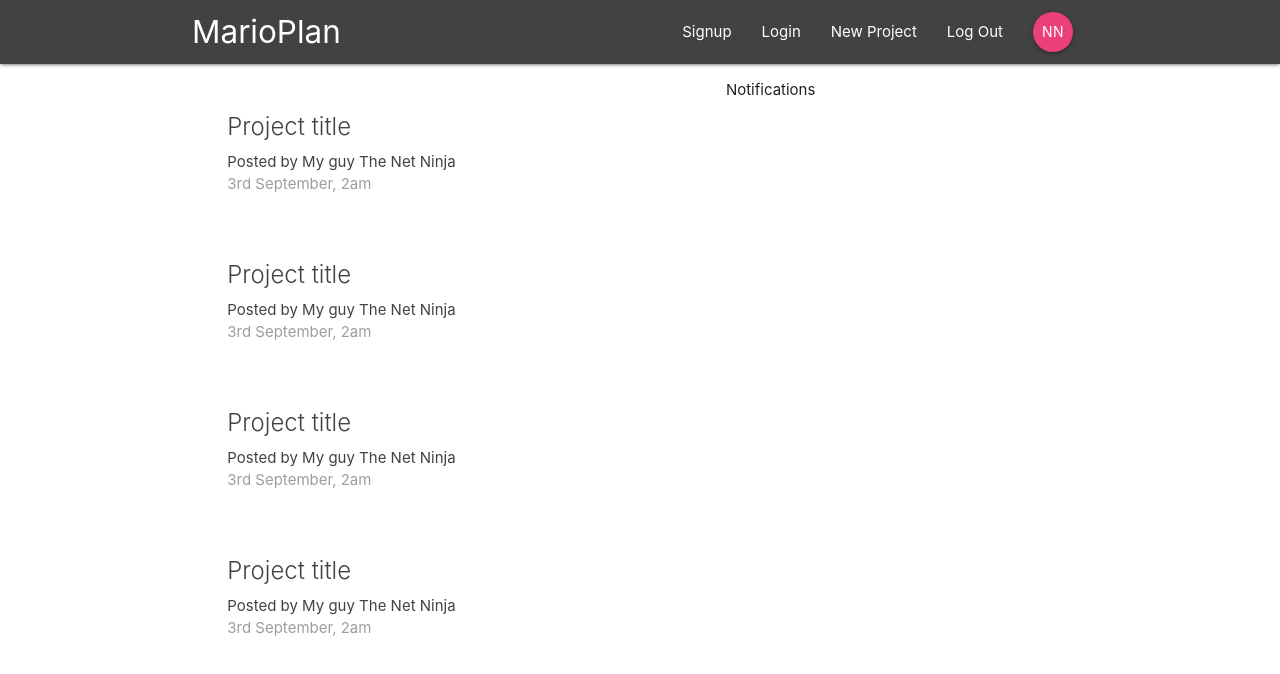
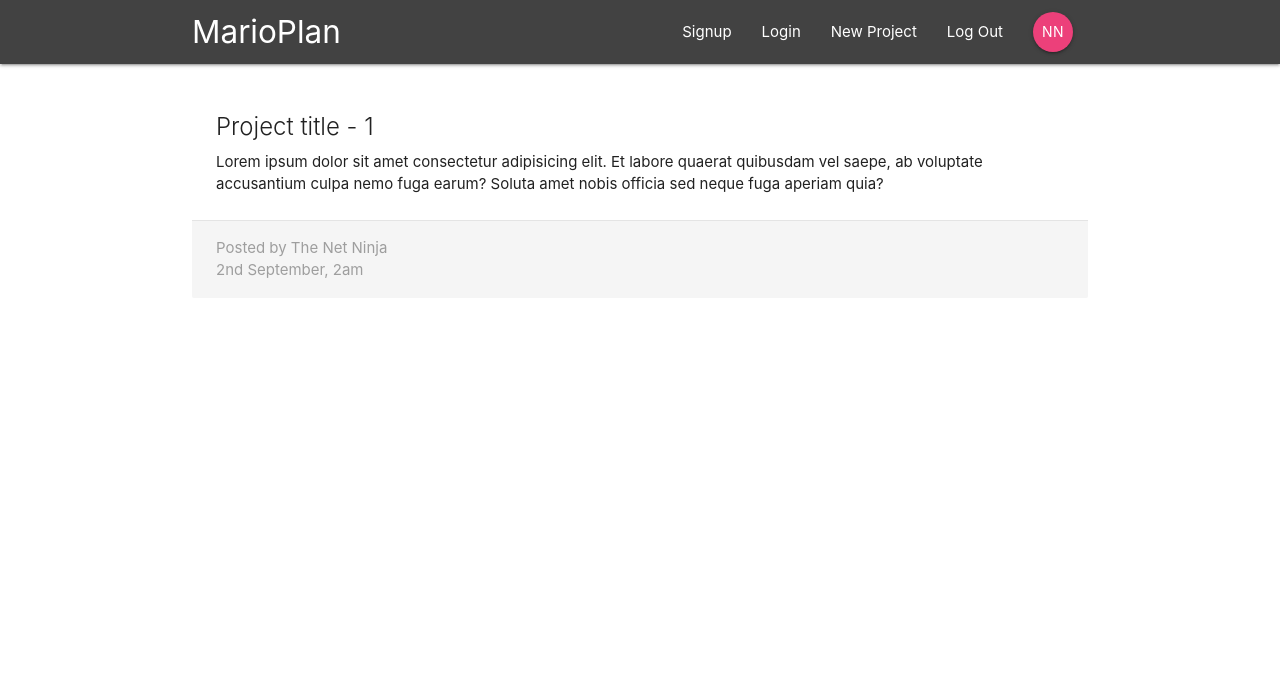
Before and after one commit to cjewell47/nn-react, a React (Create React App) app in the folder full-to-do-app/: page /project/1 in a window 1280 px wide. Shown: the top 674 px of the page. Built offline with nearby package versions, Linux system fonts and the light colour scheme.

Commit message:
7, project details component

```diff
--- a/full-to-do-app/src/App.js
+++ b/full-to-do-app/src/App.js
@@ -2,6 +2,7 @@
 import { BrowserRouter, Switch, Route } from 'react-router-dom'
 import Navbar from './components/layout/Navbar'
 import Dashboard from './components/dashboard/Dashboard'
+import ProjectDetails from './components/projects/ProjectDetails'
 
 class App extends Component {
   render() {
@@ -10,7 +11,8 @@
         <div className="App">
           <Navbar />
           <Switch>
-            <Route path='/'component={Dashboard} />
+            <Route exact path='/'component={Dashboard} />
+            <Route path='/project/:id' component={ProjectDetails} />
           </Switch>
         </div>
       </BrowserRouter>
--- a/full-to-do-app/src/components/projects/ProjectDetails.js
+++ b/full-to-do-app/src/components/projects/ProjectDetails.js
@@ -0,0 +1,21 @@
+import React from 'react'
+
+const ProjectDetails = (props) => {
+  const id = props.match.params.id;
+  return (
+    <div className="container section project-details">
+      <div className="card z-depth-0">
+        <div className="card-content">
+          <span className="card-title">Project title - { id }</span>
+          <p>Lorem ipsum dolor sit amet consectetur adipisicing elit. Et labore quaerat quibusdam vel saepe, ab voluptate accusantium culpa nemo fuga earum? Soluta amet nobis officia sed neque fuga aperiam quia?</p>
+        </div>
+        <div className="card-action grey lighten-4 grey-text">
+          <div>Posted by The Net Ninja</div>
+          <div>2nd September, 2am</div>
+        </div>
+      </div>
+    </div>
+  )
+}
+
+export default ProjectDetails
```
